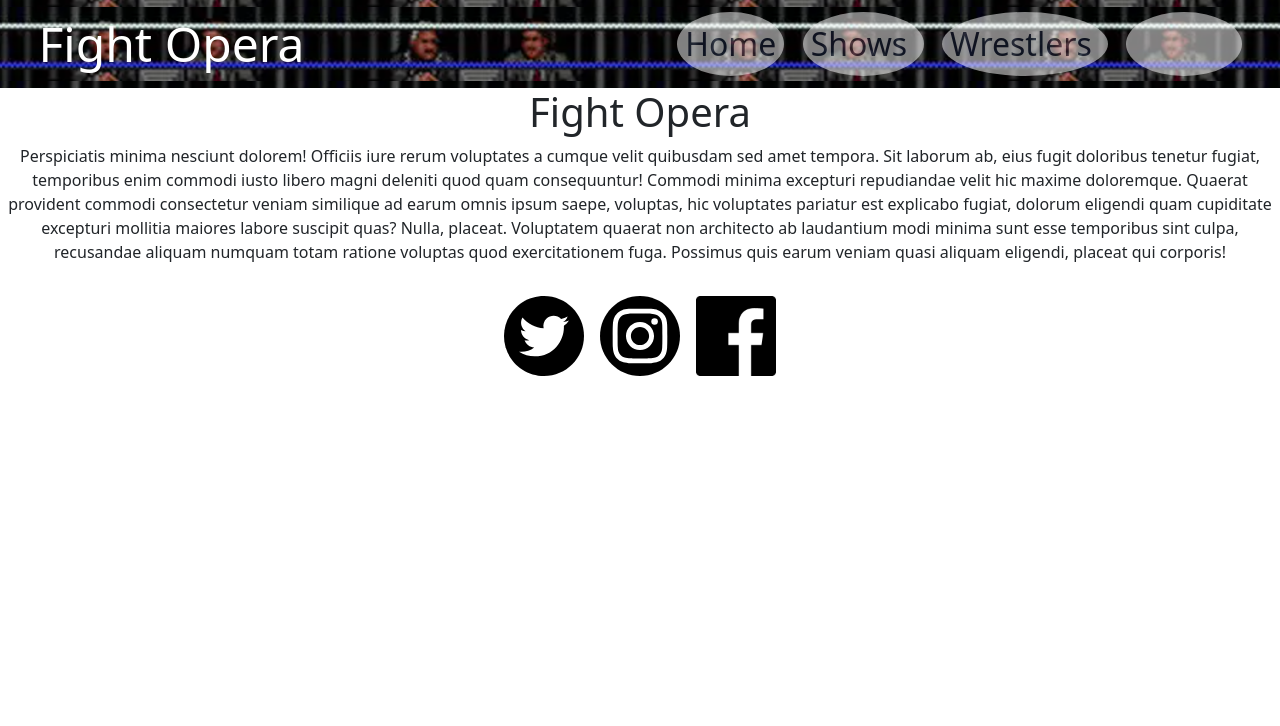
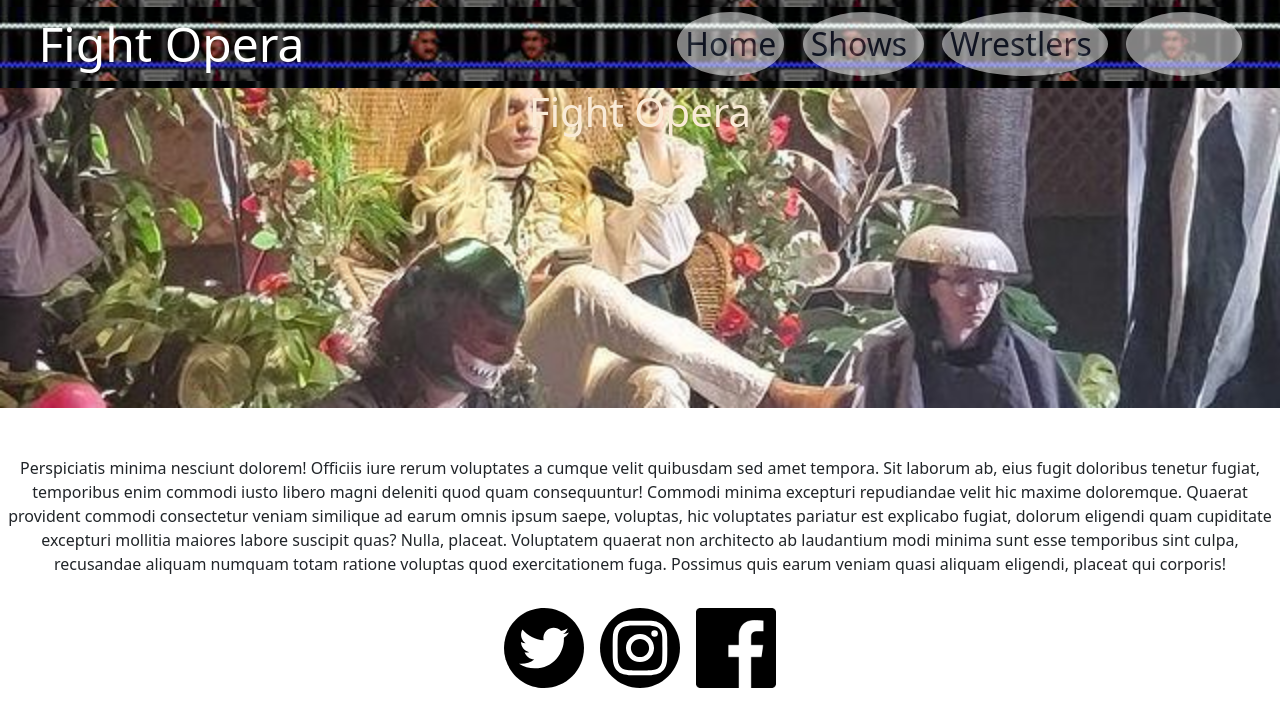
Before and after one commit to mat-lundin/fightopera, a React (Create React App) app: page /about in a window 1280 px wide. Shown: the top 726 px of the page. Built offline with nearby package versions, Linux system fonts and the light colour scheme.

Commit message:
organize jsx and css for page banners

```diff
--- a/src/components/about.js
+++ b/src/components/about.js
@@ -1,7 +1,10 @@
 const about = () => {
     return (
     <div id='about'>
+        <div className="banner">
         <h1>Fight Opera</h1>
+        </div>
+
         <p>Perspiciatis
             minima nesciunt dolorem! Officiis iure rerum voluptates a cumque velit
             quibusdam sed amet tempora. Sit laborum ab, eius fugit doloribus tenetur
--- a/src/components/wrestlers.js
+++ b/src/components/wrestlers.js
@@ -1,7 +1,9 @@
 const wrestlers = ()=> {
     return (
         <div id='wrestlers'>
-            <h1>Wrestlers</h1>
+            <div className="banner">
+                <h1>Wrestlers</h1>
+            </div>
         </div>
     )
 };
--- a/src/styles.css
+++ b/src/styles.css
@@ -1,3 +1,11 @@
+:root {
+    --light-text: antiquewhite;
+}
+
+h1 {
+    color: var(--light-text);
+}
+
 nav {
     background-image: url('../public/images/nav/header2.png');
     background-size: 25%;
@@ -15,9 +23,8 @@ nav {
 }
 
 .banner {
-    background-image: url('../public/images/IG/305708817_5450915844999749_5606405213898827815_n.jpg');
-    background-position: 0em 37em;
-    height: 30vh;
+
+    height: 40vh;
     margin-bottom: 3em;
 }
 
@@ -32,10 +39,26 @@ nav {
     /* background-repeat: none; */
 }
 
+#shows .banner {
+    background-image: url('../public/images/IG/305708817_5450915844999749_5606405213898827815_n.jpg');
+    background-position: 0em 37em;
+}
+
 #wrestlers {
-    height: 90vh;
+    height: 70vh;
+
+}
+
+#wrestlers .banner {
     background-image: url('../public/images/IG/311181289_634513091512001_1715567706480022684_n.jpg');
     background-size: cover;
+    background-position-y: -6vh ;
+}
+
+#about .banner {
+    background-image: url('../public/images/IG/308707539_193603223037387_810455091839222362_n.jpg');
+    background-size: cover;
+    background-position-y: -75vh ;
 }
 
 #footer {
```
